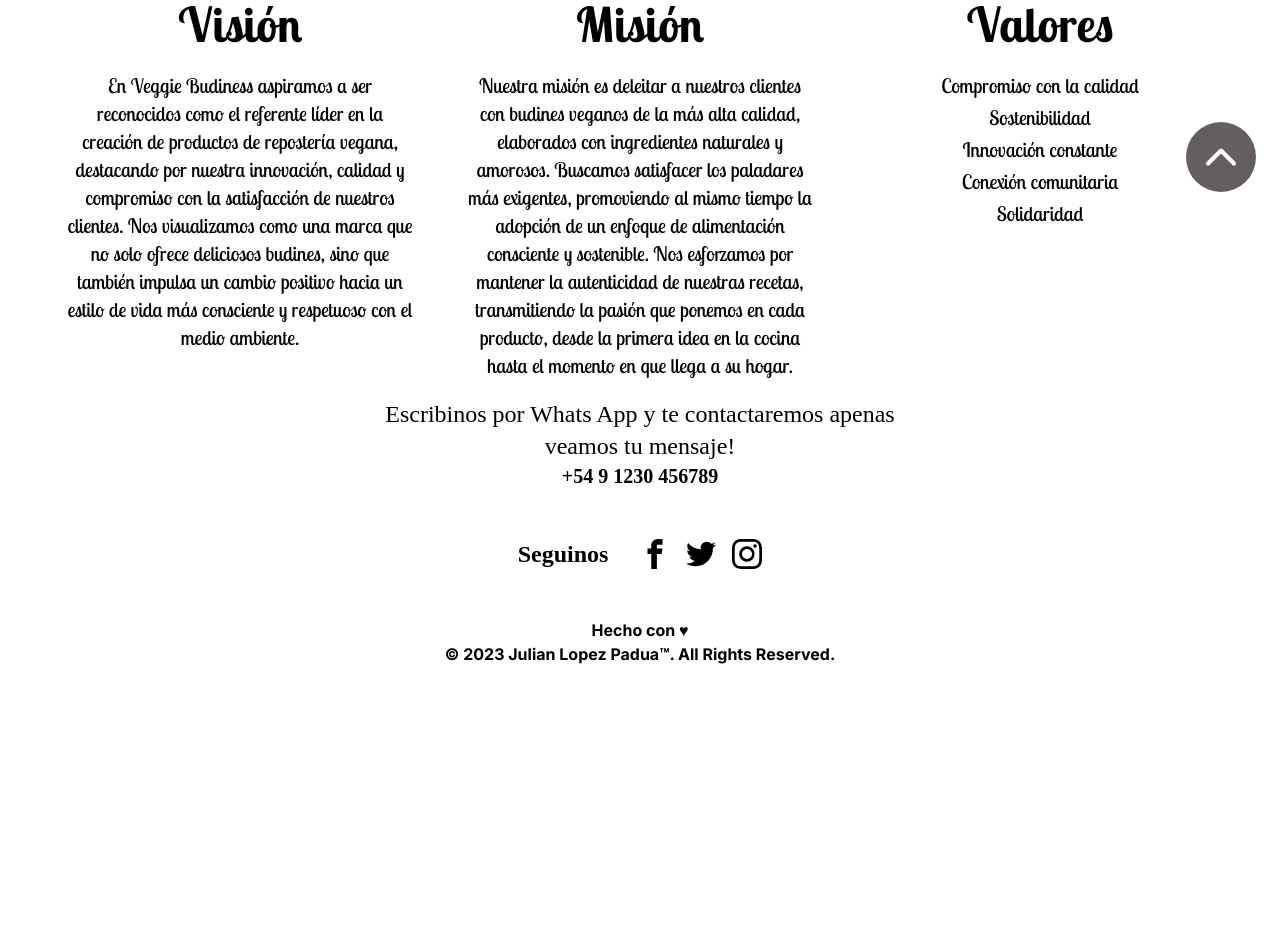
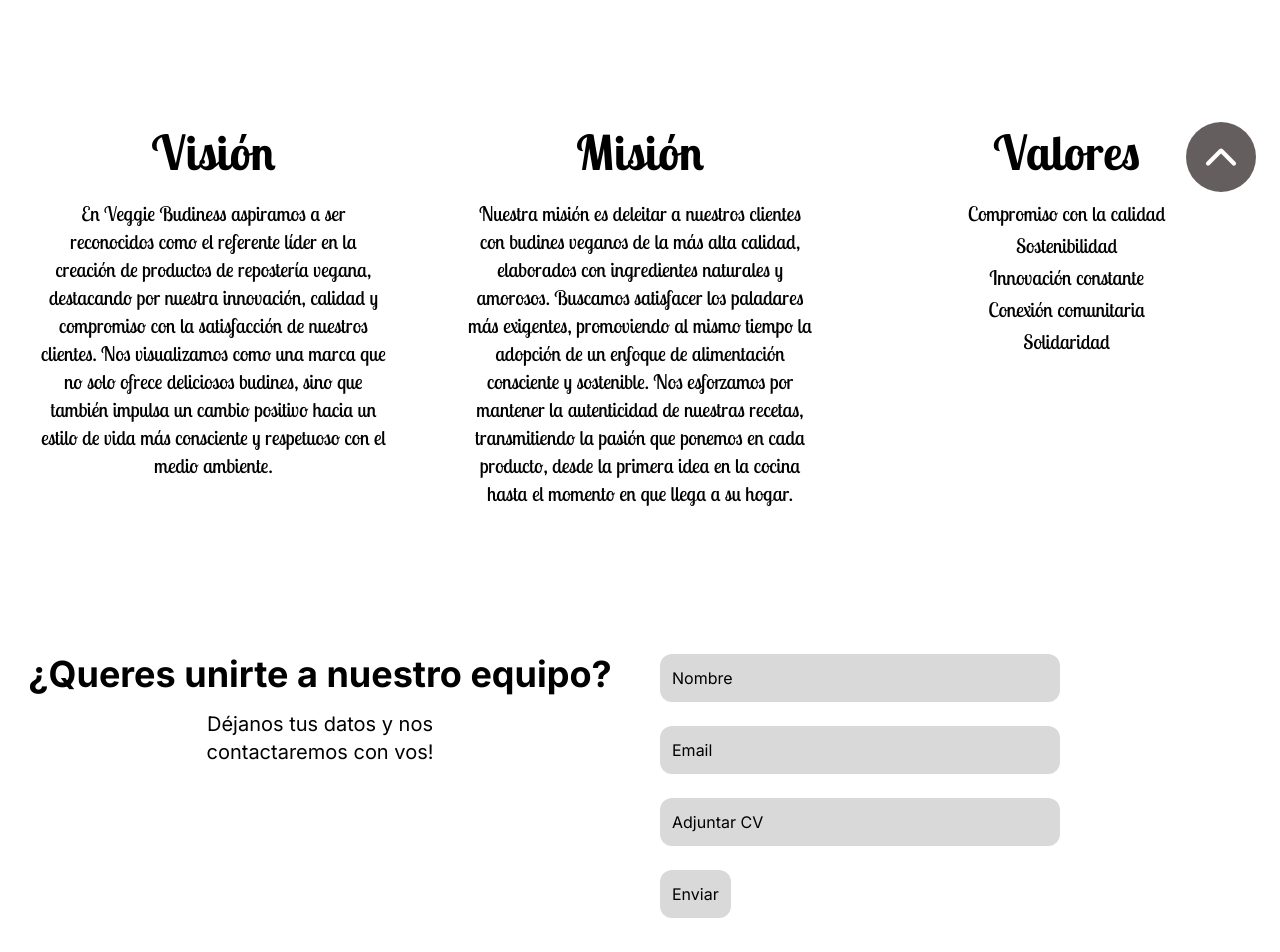
Before and after one commit to juliilp/veggiebudiness, a React (Vite) app: page /sobre-nosotros in a window 1280 px wide. Shown: the part 560-1512 px from the top of the page. Before the commit the page ends 1242 px from the top, so only its background shows below. Built offline with nearby package versions, Linux system fonts and the light colour scheme; a web font is replaced by a local one.

Commit message:
responsive aboutus

```diff
--- a/src/components/AboutUs/CardAboutUs.tsx
+++ b/src/components/AboutUs/CardAboutUs.tsx
@@ -10,8 +10,10 @@
       {text && <p className="text-center max-w-[350px] text-xl">{text}</p>}
       {list && (
         <ul className="flex flex-col items-center gap-1">
-          {list.map((l) => (
-            <li className="text-xl">{l}</li>
+          {list.map((l, key) => (
+            <li className="text-xl" key={key}>
+              {l}
+            </li>
           ))}
         </ul>
       )}
--- /dev/null
+++ b/src/components/AboutUs/Section1.tsx
@@ -0,0 +1,22 @@
+export default function Section1() {
+  return (
+    <section className="w-full py-8 md:py-16 bg-[#D3E5BC] font-inter flex flex-col justify-center items-center gap-6">
+      <h2 className="text-4xl font-bold text-center">
+        ¿Cómo surgió Veggie Budiness?
+      </h2>
+      <p className="text-center max-w-[700px] ">
+        El comienzo del emprendimiento surgió en 2016 cuando Alexia estaba en 5º
+        de secundaria y tenía que pagar el buzo de egresada. Desde ese momento
+        comenzó a buscar recetas de budines en internet para vender. Con el
+        tiempo, sus budines fueron ganando fama y ella fue modificando la receta
+        y dándole el toque especial que hoy caracteriza nuestros productos
+        artesanales. En 2018, Alexia se mudó a San Luis, donde actualmente
+        reside nuestra sede, y allí comenzó a formar un equipo que se
+        convertiría en una familia unida por la pasión de la alimentación vegana
+        y consciente. Hoy, en plena mitad de 2023, estamos haciendo realidad
+        nuestra propia página web en la cual podrán disfrutar de nuestras
+        recetas y ver nuestros productos.
+      </p>
+    </section>
+  );
+}
--- /dev/null
+++ b/src/components/AboutUs/Section2.tsx
@@ -0,0 +1,19 @@
+import { data } from "../../data/about-us";
+import CardAboutUs from "./CardAboutUs";
+
+export default function Section2() {
+  return (
+    <section className="grid md:grid-cols-2 lg:grid-cols-3 items-center justify-center md:justify-between  justify-self-center gap-32 md:gap-0 ">
+      {data.map((c) => (
+        <article className="flex justify-center items-center" key={c.id}>
+          <CardAboutUs
+            list={c.lista}
+            text={c.parrafo}
+            title={c.title}
+            key={c.id}
+          />
+        </article>
+      ))}
+    </section>
+  );
+}
--- /dev/null
+++ b/src/components/AboutUs/Section3.tsx
@@ -0,0 +1,72 @@
+import { useState } from "react";
+
+export default function Section3() {
+  const [form, setForm] = useState({
+    nombre: "",
+    email: "",
+    cv: "",
+  });
+
+  const handlerSubmit = (e: React.FormEvent<HTMLFormElement>) => {
+    e.preventDefault();
+    console.log(form);
+  };
+
+  const handlerOnChange = (e: React.ChangeEvent<HTMLInputElement>) => {
+    setForm({
+      ...form,
+      [e.target.name]: e.target.value,
+    });
+  };
+
+  return (
+    <section className="grid md:grid-cols-2  font-inter gap-16 md:gap-0 my-12">
+      <article className="flex flex-col gap-3  ">
+        <article className="mx-auto flex flex-col justify-center gap-4">
+          <h3 className="text-3xl md:text-4xl font-bold text-center">
+            ¿Queres unirte a nuestro equipo?
+          </h3>
+          <span className="text-xl text-center">
+            Déjanos tus datos y nos <br /> contactaremos con vos!
+          </span>
+        </article>
+      </article>
+
+      <form
+        className="flex items-center justify-center"
+        onSubmit={handlerSubmit}
+      >
+        <article className="flex flex-col gap-6 md:w-[600px]">
+          <input
+            type="text"
+            placeholder="Nombre"
+            className="bg-[#D9D9D9] w-full max-w-[400px]   rounded-xl py-3 pl-3 placeholder:text-black "
+            name="nombre"
+            onChange={handlerOnChange}
+          />
+          <input
+            type="text"
+            placeholder="Email"
+            className="bg-[#D9D9D9] w-full max-w-[400px]   rounded-xl py-3 pl-3 placeholder:text-black "
+            name="email"
+            onChange={handlerOnChange}
+          />
+          <input
+            type="file"
+            id="cvInput"
+            hidden
+            name="cv"
+            onChange={handlerOnChange}
+          />
+          <label
+            htmlFor="cvInput"
+            className="bg-[#D9D9D9] w-full max-w-[400px]   rounded-xl py-3 pl-3 placeholder:text-black"
+          >
+            Adjuntar CV
+          </label>
+          <button className="bg-[#d9d9d9] w-max p-3 rounded-xl">Enviar</button>
+        </article>
+      </form>
+    </section>
+  );
+}
--- a/src/vistas/AboutUs.tsx
+++ b/src/vistas/AboutUs.tsx
@@ -1,40 +1,13 @@
-import CardAboutUs from "../components/AboutUs/CardAboutUs";
-import { data } from "../data/about-us";
+import Section1 from "../components/AboutUs/Section1";
+import Section2 from "../components/AboutUs/Section2";
+import Section3 from "../components/AboutUs/Section3";
 
 export default function AboutUs() {
   return (
-    <main>
-      <section className="w-full py-8 md:py-16 bg-[#D3E5BC] font-inter mt-8 md:mt-16 flex flex-col justify-center items-center gap-6">
-        <h2 className="text-4xl font-bold text-center">
-          ¿Cómo surgió Veggie Budiness?
-        </h2>
-        <p className="text-center max-w-[700px] ">
-          El comienzo del emprendimiento surgió en 2016 cuando Alexia estaba en
-          5º de secundaria y tenía que pagar el buzo de egresada. Desde ese
-          momento comenzó a buscar recetas de budines en internet para vender.
-          Con el tiempo, sus budines fueron ganando fama y ella fue modificando
-          la receta y dándole el toque especial que hoy caracteriza nuestros
-          productos artesanales. En 2018, Alexia se mudó a San Luis, donde
-          actualmente reside nuestra sede, y allí comenzó a formar un equipo que
-          se convertiría en una familia unida por la pasión de la alimentación
-          vegana y consciente. Hoy, en plena mitad de 2023, estamos haciendo
-          realidad nuestra propia página web en la cual podrán disfrutar de
-          nuestras recetas y ver nuestros productos.
-        </p>
-      </section>
-
-      <section className="grid md:grid-cols-2 lg:grid-cols-3 items-center justify-center md:justify-between  mt-8 md:mt-16 justify-self-center ">
-        {data.map((c) => (
-          <article className="flex justify-center items-center" key={c.id}>
-            <CardAboutUs
-              list={c.lista}
-              text={c.parrafo}
-              title={c.title}
-              key={c.id}
-            />
-          </article>
-        ))}
-      </section>
+    <main className="flex flex-col gap-16 md:gap-32 my-16 md:my-32">
+      <Section1 />
+      <Section2 />
+      <Section3 />
     </main>
   );
 }
```
